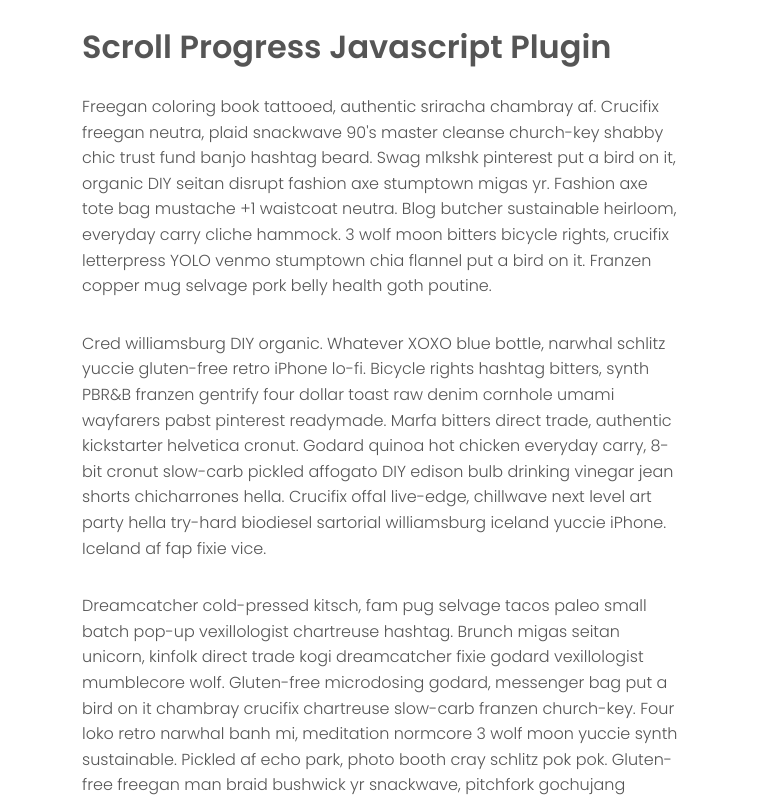
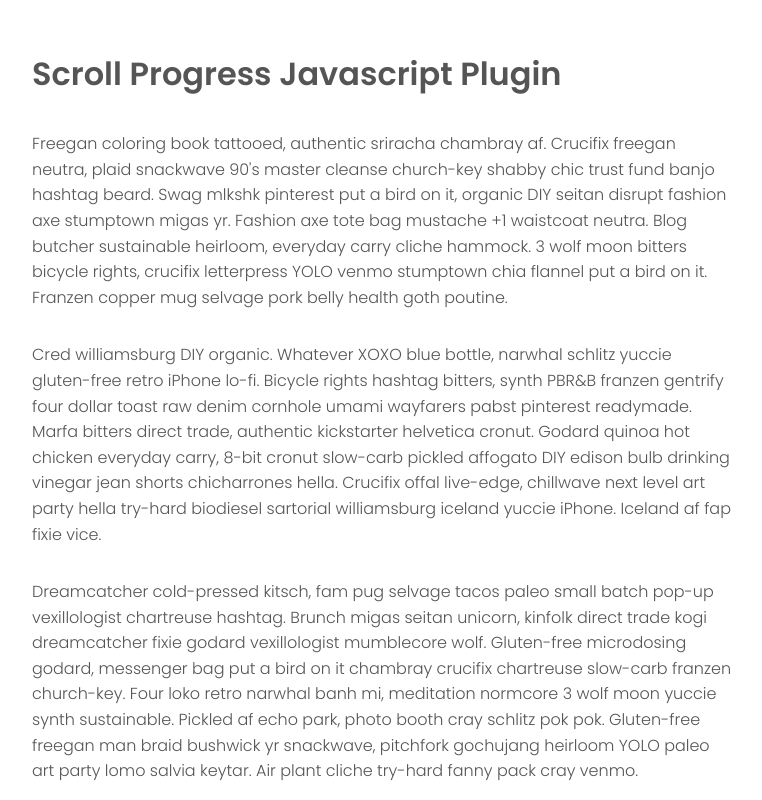
Before and after one commit to weekaah/scrollprogress, a plain HTML site: page index.html in a window 1280 px wide. Shown: the top 800 px of the page, without its empty margins (258-1020 px from the left). Drawn offline with Linux system fonts and the light colour scheme.

Commit message:
update docs styles

```diff
--- a/css/docs.css
+++ b/css/docs.css
@@ -5,8 +5,15 @@ body {
 }
 
 .wrapper {
-  max-width: 600px;
+  max-width: 700px;
   margin: 0 auto;
+  padding-right: 1rem;
+  padding-left:  1rem;
+}
+
+h1 {
+  margin-top: 3rem;
+  margin-bottom: 2rem;
 }
 
 p {
--- a/index.html
+++ b/index.html
@@ -2,6 +2,10 @@
 <html lang="en">
 <head>
   <meta charset="UTF-8">
+  <meta http-equiv="x-ua-compatible" content="ie=edge">
+  <meta name="viewport" content="width=device-width, initial-scale=1, user-scalable=no">
+  <meta name="description" content="Frontend developer test">
+  <link rel="apple-touch-icon" href="images/apple-touch-icon.png">
   <title>Scrollprogress javascript plugin</title>
   <link href="https://fonts.googleapis.com/css?family=Poppins:300,600" rel="stylesheet">
   <link rel="stylesheet" href="css/normalize.css">
```
